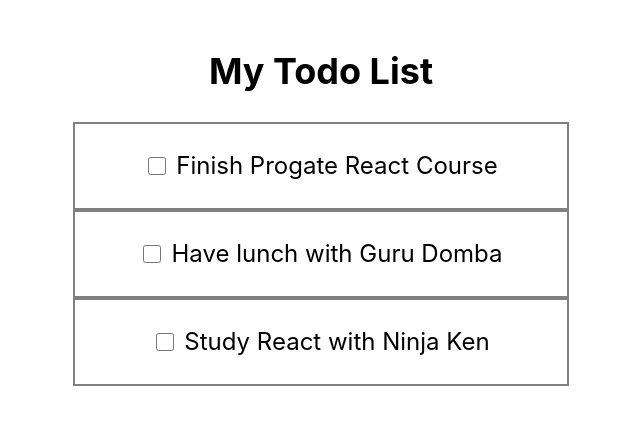
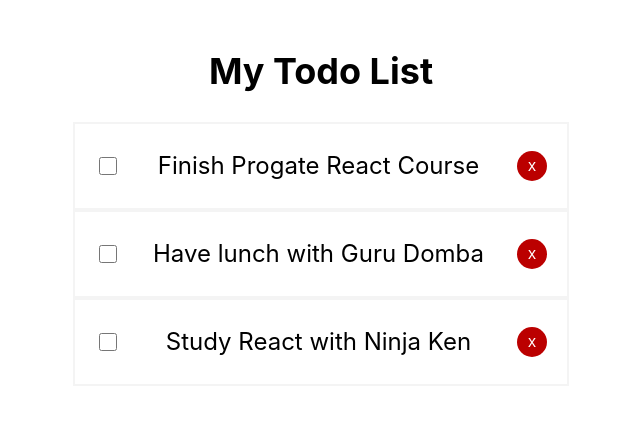
Before and after one commit to dendiasep/react-todo-app, a React (Vite) app: page / in a window 1280 px wide. Shown: the top 424 px of the page, without its empty margins (319-959 px from the left). Built offline with nearby package versions, Linux system fonts and the light colour scheme.

Commit message:
develop delete todo feature

```diff
--- a/src/App.jsx
+++ b/src/App.jsx
@@ -30,13 +30,20 @@
     setTodos(updatedTodos)
   }
 
+  const deleteTodo = (todoId) => {
+    const updatedTodos = todos.filter((todo) => todo.id !== todoId);
+    setTodos(updatedTodos)
+  }
+
+
+
   return (
     <div style={styles.container}>
       <h1 style = {styles.title}>My Todo List</h1>
-      <Todos todos = {todos} toggleCompleted={toggleCompleted} />
+      <Todos todos = {todos} toggleCompleted={toggleCompleted} deleteTodo = {deleteTodo} />
     </div>
   )
-}
+};
 
 const styles = {
   container: {
--- a/src/components/TodoItem.jsx
+++ b/src/components/TodoItem.jsx
@@ -1,26 +1,14 @@
 import React from 'react'
 
-const TodoItem = ({ todo, toggleCompleted }) => {
-  // const TodoItemStyle = {
-  //   if (todo.completed === true) {
-  //     textDecoration: 'line-through';
-  //   } else {
-  //     textDecoration: 'none'
-  //   };
-  // };
+const TodoItem = ({ todo, toggleCompleted, deleteTodo }) => {
 //merubah cara dengan mendefinisikan function untuk merubah css
   const getTodoItemStyle = () => {
-    if (todo.completed === true) {
-      return {textDecoration: 'line-through'}
-    } else {
-      return {textDecoration: 'none'}
-    }
+    return {
+      textDecoration: todo.completed ? 'line-through' : 'none'
+    };
   };
 
-  // Definisikan function toggleCompleted di sini
-  // const toggleCompleted = () => {
-  //   console.log('toggleCompleted function is called')
-  // }
+
 
 
   return (
@@ -33,25 +21,39 @@
       />
       {/* memanggil function getTodoItemStyle */}
       <p style = {getTodoItemStyle()}>{todo.title}</p>
+      {/* menambahkan tombol button delete */}
+      <button
+      style = {styles.button}
+
+      onClick={() => deleteTodo(todo.id)}
+      >x</button>
+
     </div>
-  )
-}
+  );
+  };
 
 const styles = {
   todoItem: {
-    border: '2px solid grey',
+    border: '2px solid #f4f4f4',
     fontSize: '24px',
-    // Tambahkan styles di bawah ini
     display: 'flex',
-    justifyContent: 'center',
+    justifyContent: 'space-between',
     alignItems: 'center',
+    padding: '0 20px',
   },
-
-  // Tambahkan styles di bawah ini
   checkbox: {
-    marginRight: '10px',
     height: '18px',
     width: '18px',
+  },
+  button: {
+    backgroundColor: '#BB0000',
+    color: '#fff',
+    height: '30px',
+    width: '30px',
+    borderRadius: '100%',
+    border: 'none',
+    cursor: 'pointer',
+    fontSize: '16px',
   },
 }
 
--- a/src/components/Todos.jsx
+++ b/src/components/Todos.jsx
@@ -1,16 +1,22 @@
 import React from 'react'
 import TodoItem from '../components/TodoItem'
 
-const Todos = ({ todos, toggleCompleted }) => {
+const Todos = ({ todos, toggleCompleted, deleteTodo }) => {
   return (
     <div style={styles.container}>
       {todos.map((todo) => {
-        return <TodoItem
-        key={todo.id}
-        todo={todo}
-        // Teruskan function toggleCompleted ke component TodoItem
-        toggleCompleted={toggleCompleted}
-        />
+        if (!todo.deleted) { // Hanya render tugas yang belum dihapus
+          return (
+          <TodoItem
+          key={todo.id}
+          todo={todo}
+          // Teruskan function toggleCompleted ke component TodoItem
+          toggleCompleted={toggleCompleted}
+          deleteTodo = {deleteTodo}
+          />
+          );
+        }
+        return null; //jangan render tugas yang sudah dihapus
       })}
     </div>
   )
```
